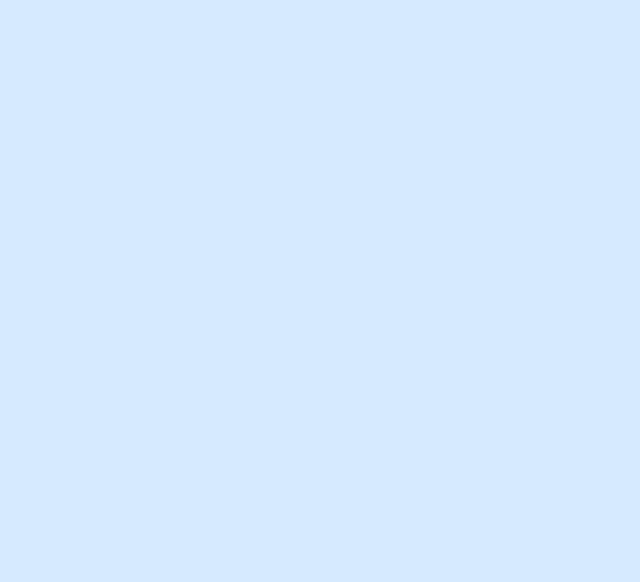
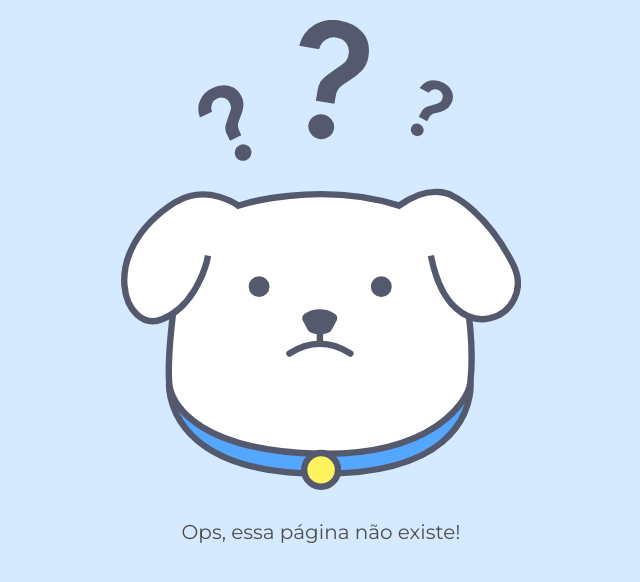
Before and after one commit to devHikary/react_router, a React (Create React App) app: page /posts/1 in a window 1280 px wide. Shown: the top 582 px of the page, without its empty margins (319-959 px from the left). Built offline with nearby package versions, Linux system fonts and the light colour scheme.

Commit message:
página 404

```diff
--- a/src/App.jsx
+++ b/src/App.jsx
@@ -3,6 +3,7 @@
 import Home from "./paginas/Home";
 import Sobre from "./paginas/Sobre";
 import { BrowserRouter as Router, Route, Switch } from "react-router-dom";
+import Pagina404 from './paginas/Pagina404';
 
 function App() {
   return (
@@ -14,6 +15,9 @@
         <Route path="/sobre">
           <Sobre />
         </Route>
+        <Route>
+          <Pagina404/>
+        </Route>
       </Switch>
     </Router>
   );
--- /dev/null
+++ b/src/paginas/Pagina404.jsx
@@ -0,0 +1,18 @@
+import React from "react";
+import imagem from "../assets/img/doguito404.svg";
+import "../assets/css/404.css";
+
+const Pagina404 = () => {
+  return (
+    <main className="container flex flex--centro flex--coluna">
+      <img
+        className="doguito-imagem"
+        src={imagem}
+        alt="Página não encontrada"
+      />
+      <p className="naoencontrado-texto">Ops, essa página não existe!</p>
+    </main>
+  );
+};
+
+export default Pagina404;
```
